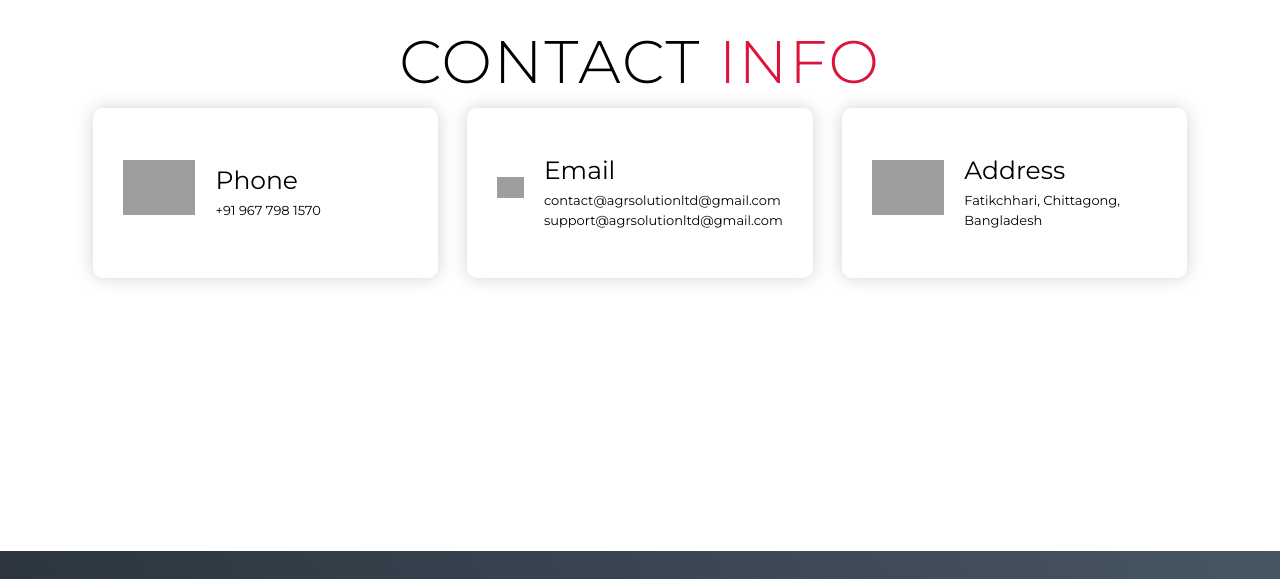
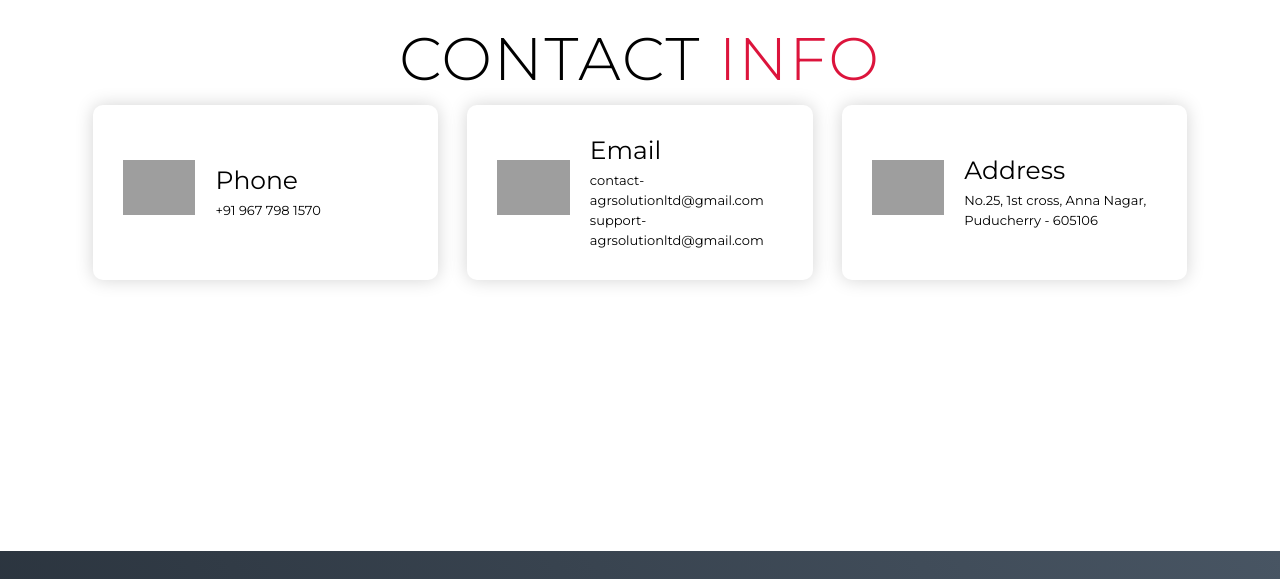
Before and after one commit to AZHAGAR2001/agrSolutions, a plain HTML site: page index.html in a window 1280 px wide. Shown: the part 4972-5551 px from the top of the page. Drawn offline with Linux system fonts and the light colour scheme; grey boxes are pictures that could not be loaded.

Commit message:
New chages for mail and adress

```diff
--- a/index.html
+++ b/index.html
@@ -210,8 +210,8 @@
           <div class="icon"><img src="https://img.icons8.com/bubbles/100/000000/new-post.png" /></div>
           <div class="contact-info">
             <h1>Email</h1>
-            <h2>contact@agrsolutionltd@gmail.com</h2>
-            <h2>support@agrsolutionltd@gmail.com</h2>
+            <h2>contact-agrsolutionltd@gmail.com</h2>
+            <h2>support-agrsolutionltd@gmail.com</h2>
           </div>
         </div>
 
@@ -219,7 +219,7 @@
           <div class="icon"><img src="https://img.icons8.com/bubbles/100/000000/map-marker.png" /></div>
           <div class="contact-info">
             <h1>Address</h1>
-            <h2>Fatikchhari, Chittagong, Bangladesh</h2>
+            <h2>No.25, 1st cross, Anna Nagar, Puducherry - 605106</h2>
           </div>
         </div>
       </div>
--- a/style.css
+++ b/style.css
@@ -137,7 +137,7 @@ p {
 	font-weight: 500;
 	letter-spacing: 0.2rem;
 	text-decoration: none;
-	color: white;
+	color: #fff;
 	text-transform: uppercase;
 	padding: 20px;
 	display: block;
```
Also changed, not shown: 1 other file.
